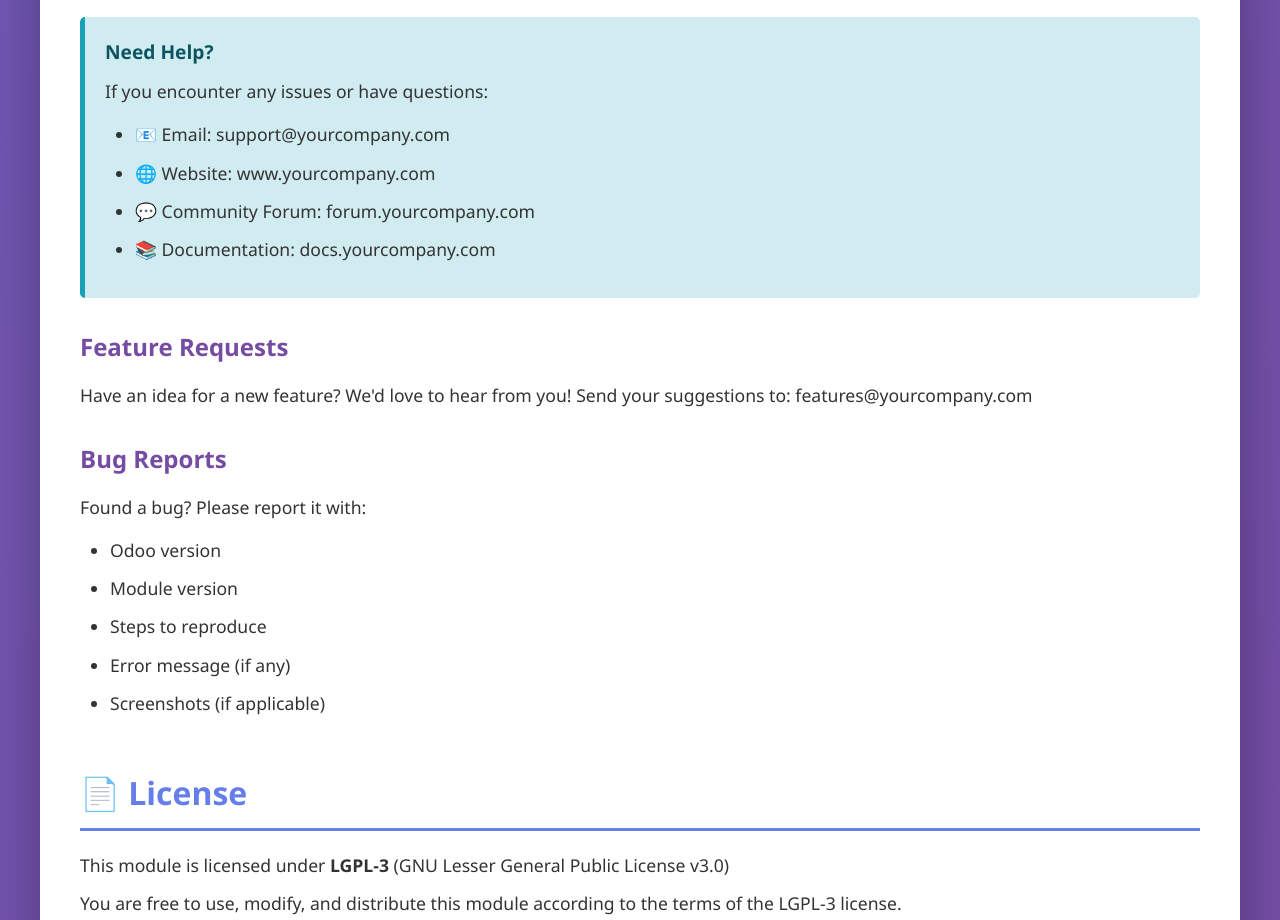
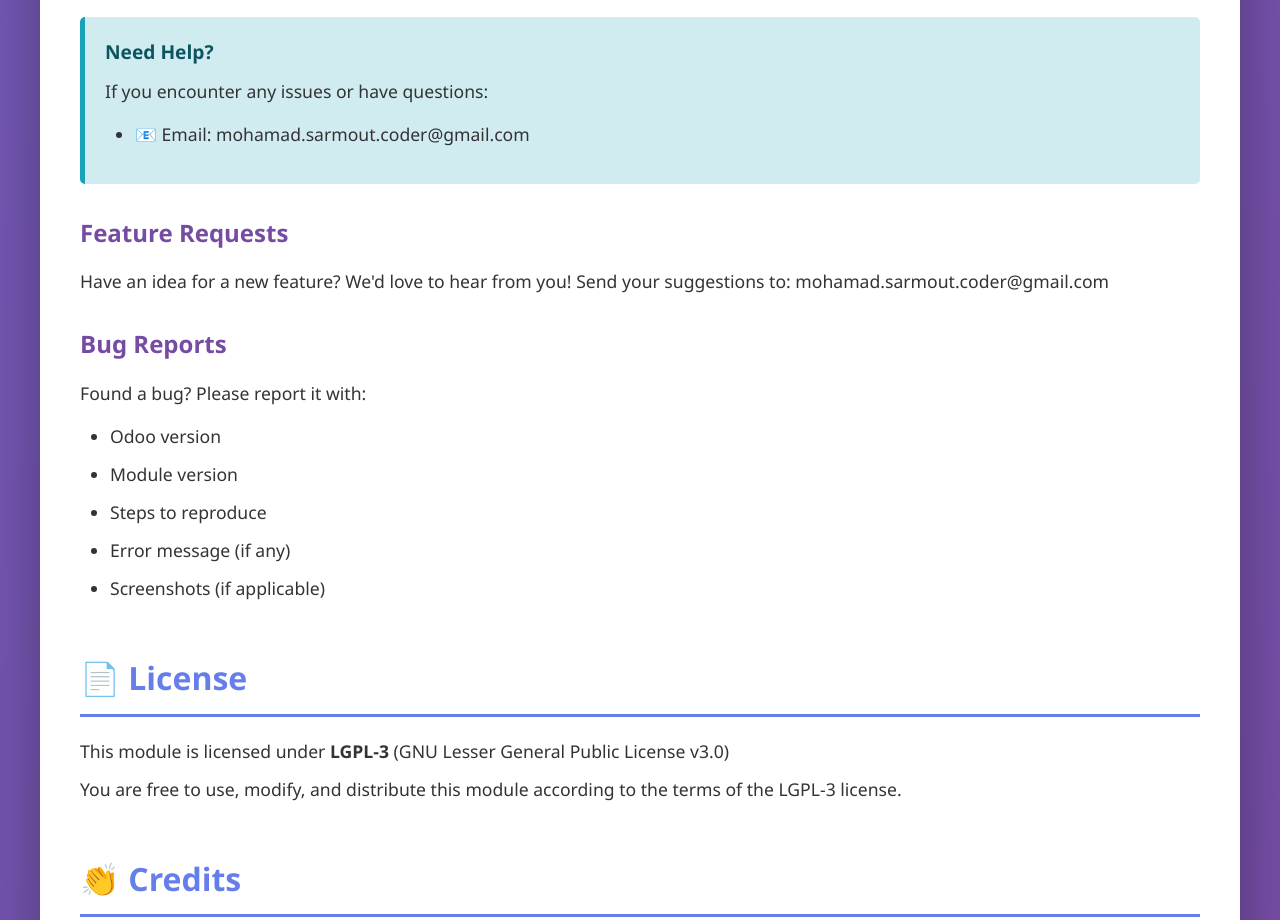
Before and after one commit to MohamadSarmout/selective_product_template, a plain HTML site: page selective_product_template/static/description/index.html in a window 1280 px wide. Shown: the part 8982-9902 px from the top of the page. Drawn offline with Linux system fonts and the light colour scheme.

Commit message:
update contact point

```diff
--- a/selective_product_template/static/description/index.html
+++ b/selective_product_template/static/description/index.html
@@ -724,15 +724,12 @@ Apps → Search module → Upgrade
                     <strong>Need Help?</strong>
                     <p>If you encounter any issues or have questions:</p>
                     <ul class="regular-list">
-                        <li>📧 Email: support@yourcompany.com</li>
-                        <li>🌐 Website: www.yourcompany.com</li>
-                        <li>💬 Community Forum: forum.yourcompany.com</li>
-                        <li>📚 Documentation: docs.yourcompany.com</li>
+                        <li>📧 Email: mohamad.sarmout.coder@gmail.com</li>
                     </ul>
                 </div>
 
                 <h3>Feature Requests</h3>
-                <p>Have an idea for a new feature? We'd love to hear from you! Send your suggestions to: features@yourcompany.com</p>
+                <p>Have an idea for a new feature? We'd love to hear from you! Send your suggestions to: mohamad.sarmout.coder@gmail.com</p>
 
                 <h3>Bug Reports</h3>
                 <p>Found a bug? Please report it with:</p>
```
